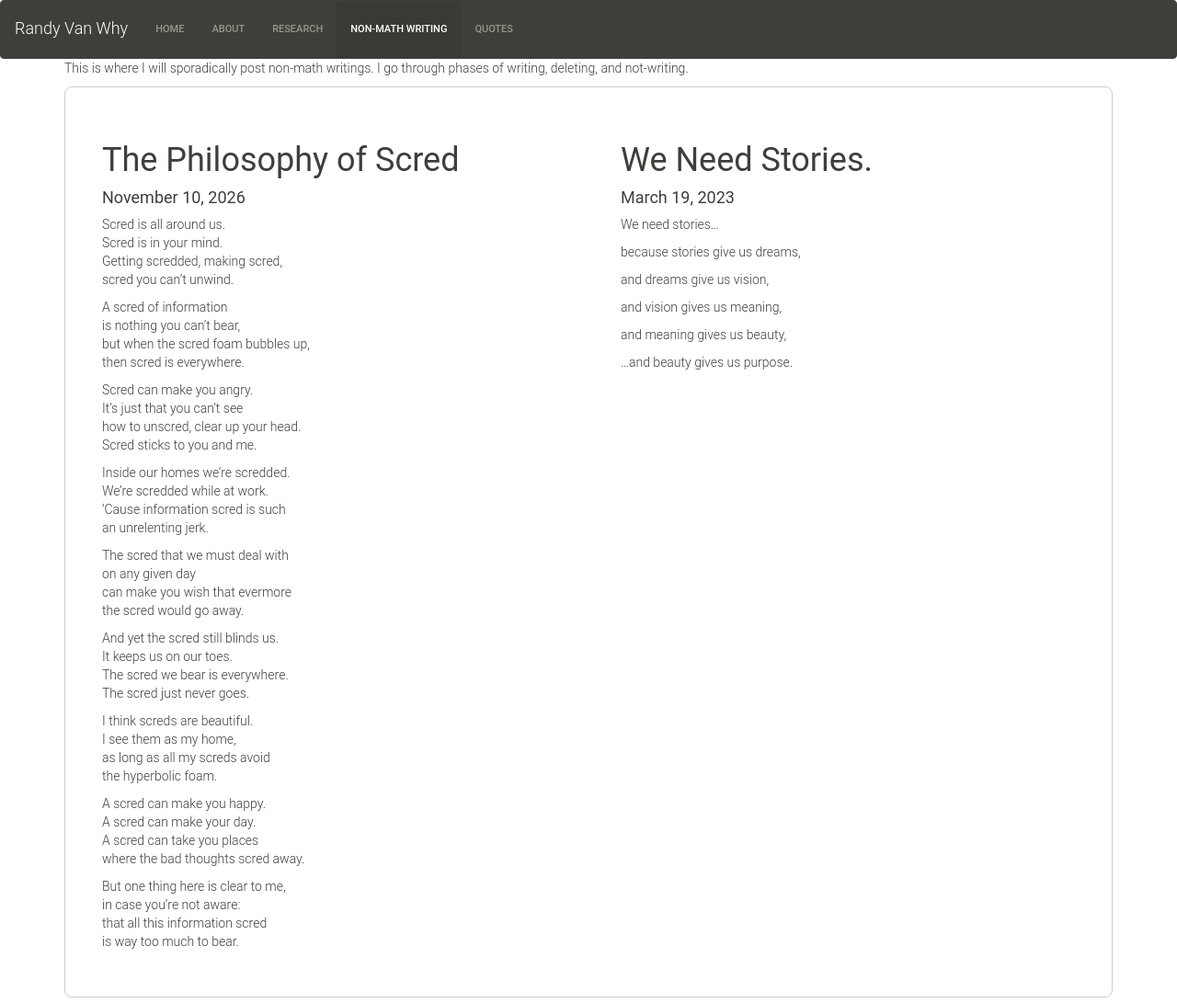
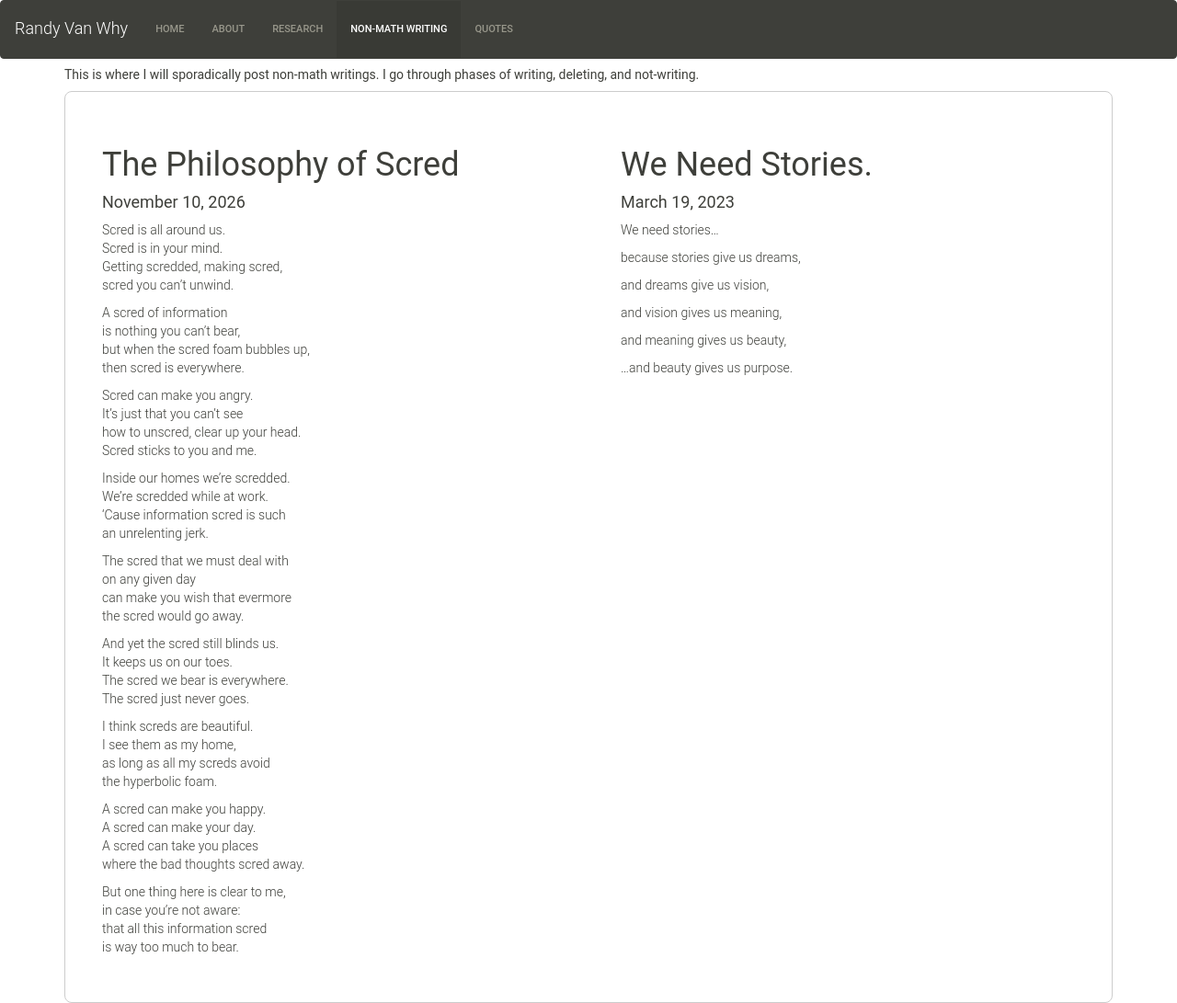
Before and after one commit to rvanwhy/rvanwhy.github.io, a Jekyll site: the page built from 03-blog.md, in a window 1280 px wide. Shown: the whole page at 92% size. Built offline with Jekyll 4.4.1, drawn with Linux system fonts in a browser that asks for light colours; nearby versions of some CDN libraries.

Commit message:
Final scred edit?

```diff
--- a/03-blog.md
+++ b/03-blog.md
@@ -5,8 +5,8 @@
 ---
 <div class="container">
 
-<p> This is where I will sporadically post non-math writings.
-I go through phases of writing, deleting, and not-writing.</p>
+<h5> This is where I will sporadically post non-math writings.
+I go through phases of writing, deleting, and not-writing.</h5>
 
 <style>
 .blog-grid {
```
